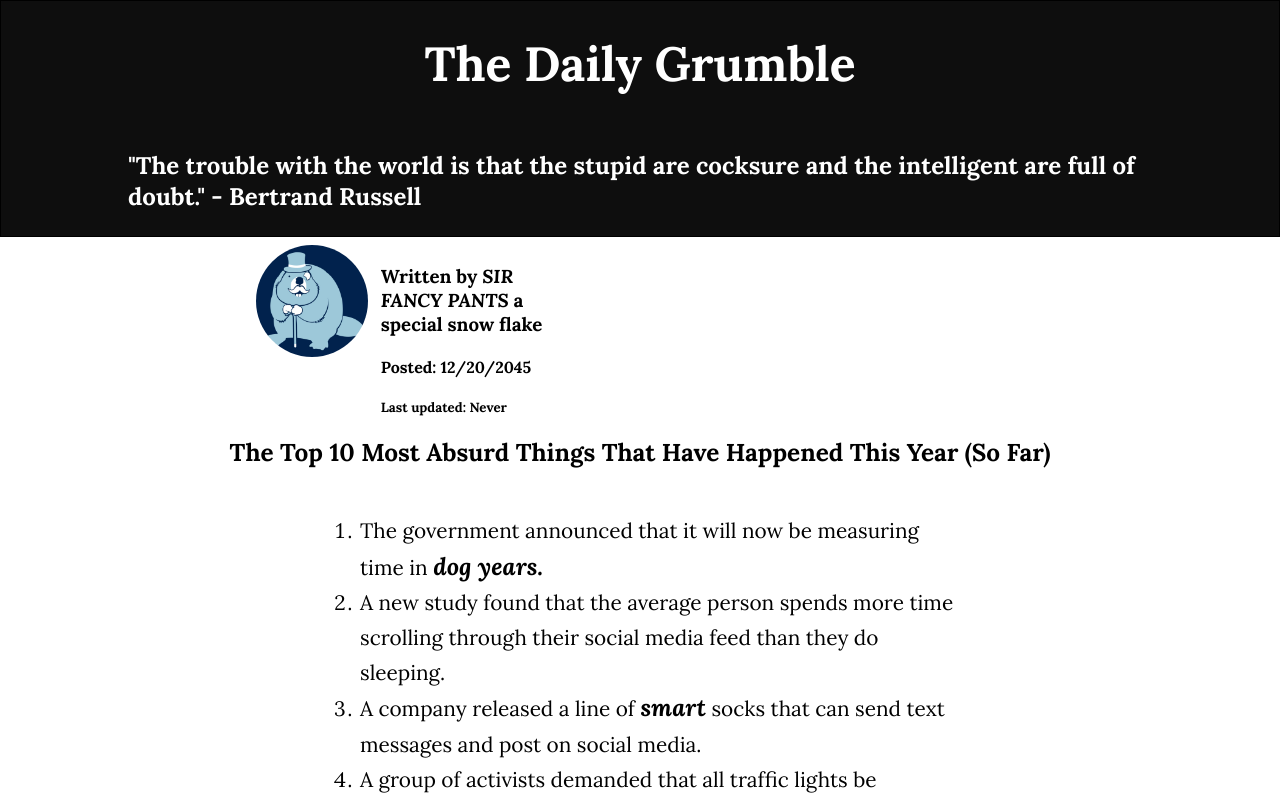
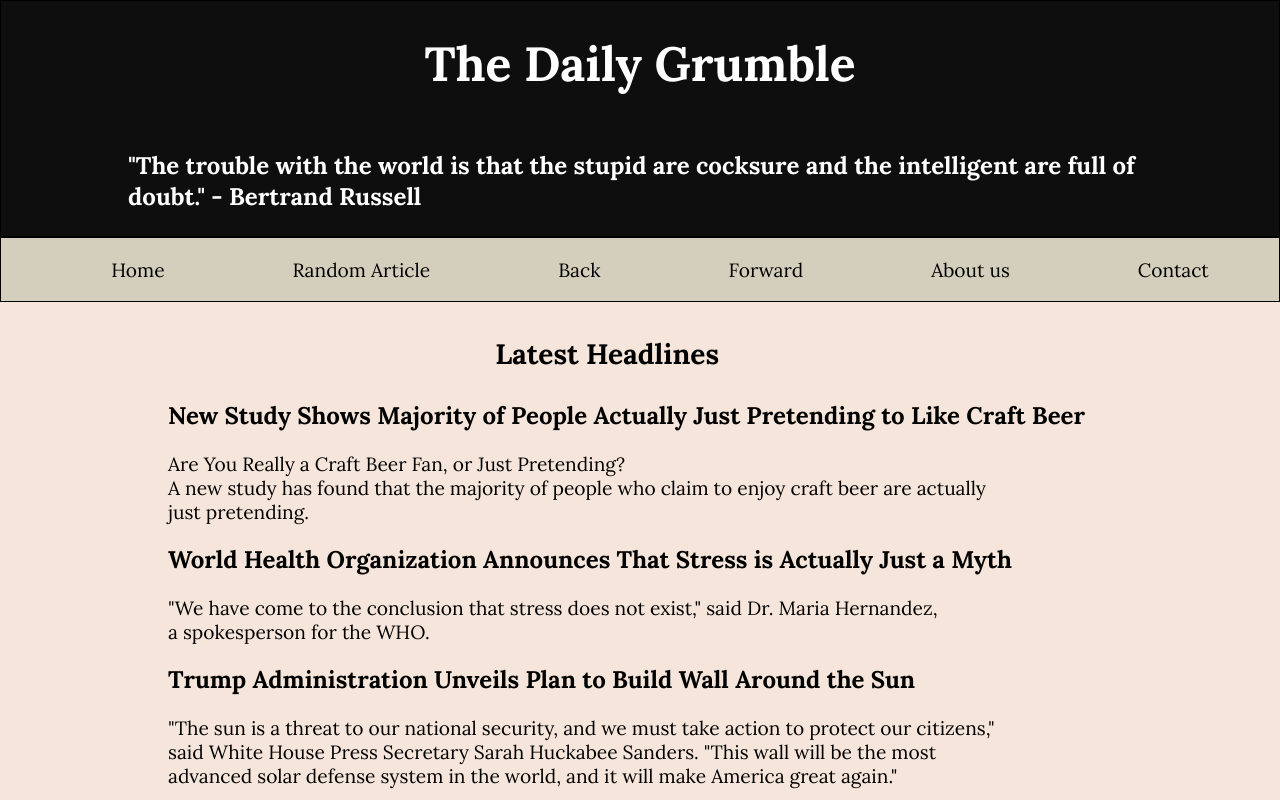
Before and after one commit to Asurakun1/my-blog-project, a React (Create React App) app: page / in a window 1280 px wide. Shown: the top 800 px of the page. Built offline with nearby package versions, Linux system fonts and the light colour scheme.

Commit message:
headlines and test pages

```diff
--- a/package.json
+++ b/package.json
@@ -8,6 +8,7 @@
     "@testing-library/user-event": "^13.5.0",
     "react": "^18.2.0",
     "react-dom": "^18.2.0",
+    "react-router-dom": "^6.5.0",
     "react-scripts": "5.0.1",
     "web-vitals": "^2.1.4"
   },
--- a/src/App.css
+++ b/src/App.css
@@ -1,5 +1,25 @@
 @import url('https://fonts.googleapis.com/css2?family=Lora:ital,wght@0,400;0,500;0,600;0,700;1,400;1,500;1,600;1,700&display=swap');
 
+/* Color Theme Swatches in Hex */
+.My-Color-Theme-1-hex { background-color: #F5F1DA; }
+.My-Color-Theme-2-hex { background-color: #D4CEBC; }
+.My-Color-Theme-3-hex { background-color: #EBE6DD; }
+.My-Color-Theme-4-hex { background-color: #D4C9BC; }
+.My-Color-Theme-5-hex { background-color: #F5E5DA; }
+
+/* Color Theme Swatches in RGBA */
+.My-Color-Theme-1-rgba { background-color: rgba(245, 241, 218, 1); }
+.My-Color-Theme-2-rgba { background-color: rgba(212, 206, 188, 1); }
+.My-Color-Theme-3-rgba { background-color: rgba(235, 230, 221, 1); }
+.My-Color-Theme-4-rgba { background-color: rgba(212, 201, 188, 1); }
+.My-Color-Theme-5-rgba { background-color: rgba(245, 229, 218, 1); }
+
+/* Color Theme Swatches in HSLA */
+.My-Color-Theme-1-hsla { background-color: hsla(51, 57, 90, 1); }
+.My-Color-Theme-2-hsla { background-color: hsla(44, 21, 78, 1); }
+.My-Color-Theme-3-hsla { background-color: hsla(38, 25, 89, 1); }
+.My-Color-Theme-4-hsla { background-color: hsla(32, 21, 78, 1); }
+.My-Color-Theme-5-hsla { background-color: hsla(24, 57, 90, 1); }
 
 body{
   margin: 0;
--- a/src/App.js
+++ b/src/App.js
@@ -1,12 +1,13 @@
 import './App.css';
 import ArticleSection from './Components/ArticleSection/ArticleSection';
 import Header from './Components/Header/Header';
+import NavBar from './Components/NavBar/NavBar';
 
 function App() {
   return (
     <div className="App">
       <Header />
-      <ArticleSection/>
+      <NavBar />
     </div>
   );
 }
--- a/src/Components/ArticleSection/ArticleSection.css
+++ b/src/Components/ArticleSection/ArticleSection.css
@@ -5,6 +5,7 @@
     justify-content: center;
     flex-direction: column;
     align-items: center;
+    background-color: #F6E6DB;
 }
 
 .article article{
--- a/src/Components/Author/Author.js
+++ b/src/Components/Author/Author.js
@@ -1,5 +1,4 @@
 import './Author.css';
-
 const Author = () => {
     return (
         <section className="author">
--- /dev/null
+++ b/src/Components/Error/Error.css
@@ -0,0 +1,50 @@
+.error{
+    text-align: center;
+    font-size: 1.5rem;
+    display: flex;
+    flex-direction: column;
+    align-items: center;
+}
+
+.error section{
+    min-height: 25vh;
+}
+
+.error-box{
+    border: 2px solid black;
+    min-width: 10rem;
+    min-height: 10rem;
+}
+
+.spin{
+    animation: spinReverse 3s linear infinite;
+}
+
+.spin-reverse{
+    transform: rotate(45deg);
+}
+
+.rotate{
+    transform: rotate(-22.5deg);
+}
+
+
+@keyframes spin {
+    from{
+        transform: rotate(0deg);
+    }
+
+    to{
+        transform: rotate(360deg);
+    }
+}
+
+@keyframes spinReverse {
+    from{
+        transform: rotate(360deg);
+    }
+
+    to{
+        transform: rotate(0deg);
+    }
+}
--- /dev/null
+++ b/src/Components/Error/Error.js
@@ -0,0 +1,20 @@
+import './Error.css';
+
+const Error404 = () => {
+    return (
+        <section className='error'>
+            <section>
+                <h1>404 - Page Not Found</h1>
+                <p>Sorry, the page you are trying to access doesn't exist</p>
+            </section>
+            <div className='error-box spin'>
+                <div className='error-box spin-reverse'>
+                    <div className='error-box rotate'>
+                    </div>
+                </div>
+            </div>
+        </section>
+    );
+}
+
+export default Error404;
--- /dev/null
+++ b/src/Components/Home/Home.css
@@ -0,0 +1,26 @@
+
+.home{
+    position: relative;
+    display: flex;
+    font-size: 1.5rem;
+    line-height: 2.1rem;
+}
+
+.home .headlines{
+    margin-left: 10vw;
+    margin-top: 1vh;
+}
+
+.home .headlines ul li{
+    font-weight: bold;
+    list-style-type: none;
+}
+
+.home .headlines h3{
+    text-align: center;
+}
+
+.home .headlines ul p{
+    font-size: 1.2rem;
+    line-height: 1.5rem;
+}
--- /dev/null
+++ b/src/Components/Home/Home.js
@@ -0,0 +1,43 @@
+import { Link } from 'react-router-dom';
+import './Home.css';
+const Home = () => {
+    return (
+        <section className='home My-Color-Theme-5-hex'>
+            <section className='headlines'>
+                <h3>Latest Headlines</h3>
+                <ul>
+                    <li><Link to="/Craft-Beer" className='link'>New Study Shows Majority of People Actually Just Pretending to Like Craft Beer</Link></li>
+                    <p>Are You Really a Craft Beer Fan, or Just Pretending?<br />
+                        A new study has found that the majority of people who claim to enjoy craft beer are actually<br />
+                        just pretending.
+                    </p>
+                    <li>World Health Organization Announces That Stress is Actually Just a Myth</li>
+                    <p>
+                        "We have come to the conclusion that stress does not exist," said Dr. Maria Hernandez,<br />
+                        a spokesperson for the WHO.
+                    </p>
+                    <li>Trump Administration Unveils Plan to Build Wall Around the Sun</li>
+                    <p>
+                        "The sun is a threat to our national security, and we must take action to protect our citizens,"<br />
+                        said White House Press Secretary Sarah Huckabee Sanders. "This wall will be the most <br />
+                        advanced solar defense system in the world, and it will make America great again."
+                    </p>
+                    <li>New Study Shows Majority of Vegetarians Only Doing it for Instagram Followers</li>
+                    <p>
+                        According to a new study, the majority of vegetarians are only doing it for Instagram <br />
+                        followers. The research, which surveyed thousands of self-proclaimed vegetarians, found <br />
+                        that only a small percentage of respondents were motivated by ethical or health concerns. <br />
+                    </p>
+                    <li>Amazon Announces Plan to Open Brick and Mortar Stores in Customers' Homes</li>
+                    <p>
+                        "We believe that the future of retail is in the home," said Amazon CEO Jeff Bezos. "Our <br />
+                        stores will be tailored to each customer's unique interests and needs, and we'll be able to <br />
+                        offer an even more seamless and convenient shopping experience."<br />
+                    </p>
+                </ul>
+            </section>
+        </section>
+    );
+}
+
+export default Home;
--- /dev/null
+++ b/src/Components/NavBar/NavBar.css
@@ -0,0 +1,17 @@
+.main-nav{
+    font-size: 1.2rem;
+    background-color: #D4CEBC;
+    border: 1px solid;
+}
+
+.link{
+    color: black;
+    text-decoration: none;
+}
+
+.main-nav ul{
+    display: flex;
+    gap: 10vw;
+    list-style: none;
+    justify-content: center;
+}
--- /dev/null
+++ b/src/Components/NavBar/NavBar.js
@@ -0,0 +1,28 @@
+import './NavBar.css';
+import { BrowserRouter as Router, NavLink, Route, Routes } from 'react-router-dom';
+import Home from '../Home/Home';
+import ArticleSection from '../ArticleSection/ArticleSection';
+import Error404 from '../Error/Error';
+const NavBar = () => {
+    return (
+        <Router>
+            <nav className='main-nav'>
+                <ul>
+                    <li><NavLink to="/" className="link">Home</NavLink></li>
+                    <li><NavLink to="/RandomArticle" className="link">Random Article</NavLink></li>
+                    <li><NavLink className="link">Back</NavLink></li>
+                    <li><NavLink className="link">Forward</NavLink></li>
+                    <li><NavLink className="link">About us</NavLink></li>
+                    <li><NavLink className="link">Contact</NavLink></li>
+                </ul>
+            </nav>
+            <Routes>
+                <Route path="/" element={<Home/>}/>
+                <Route path="/RandomArticle" element={<ArticleSection/>} />
+                <Route path="*" element={<Error404/>}/>
+            </Routes>
+        </Router>
+    );
+}
+
+export default NavBar;
```
Also changed, not shown: 1 other file (tests, documents, lock files or other folders).
